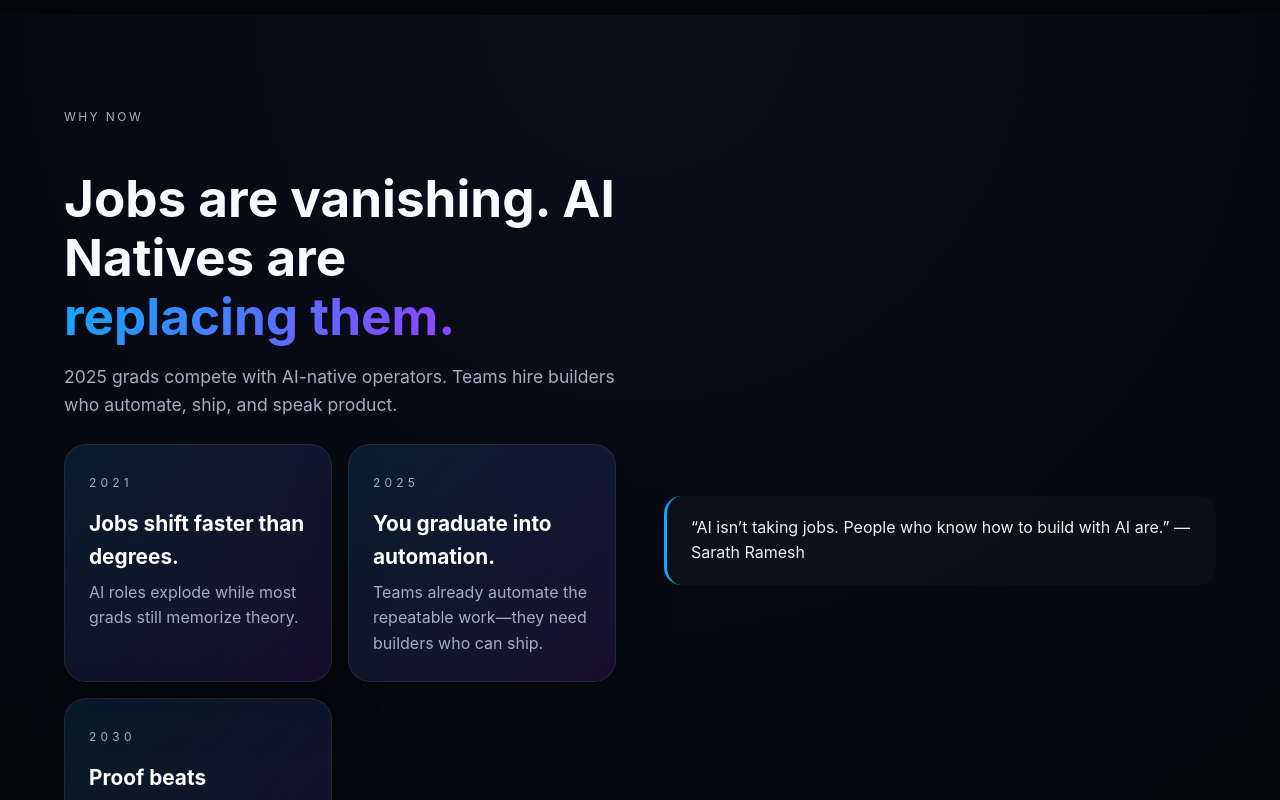
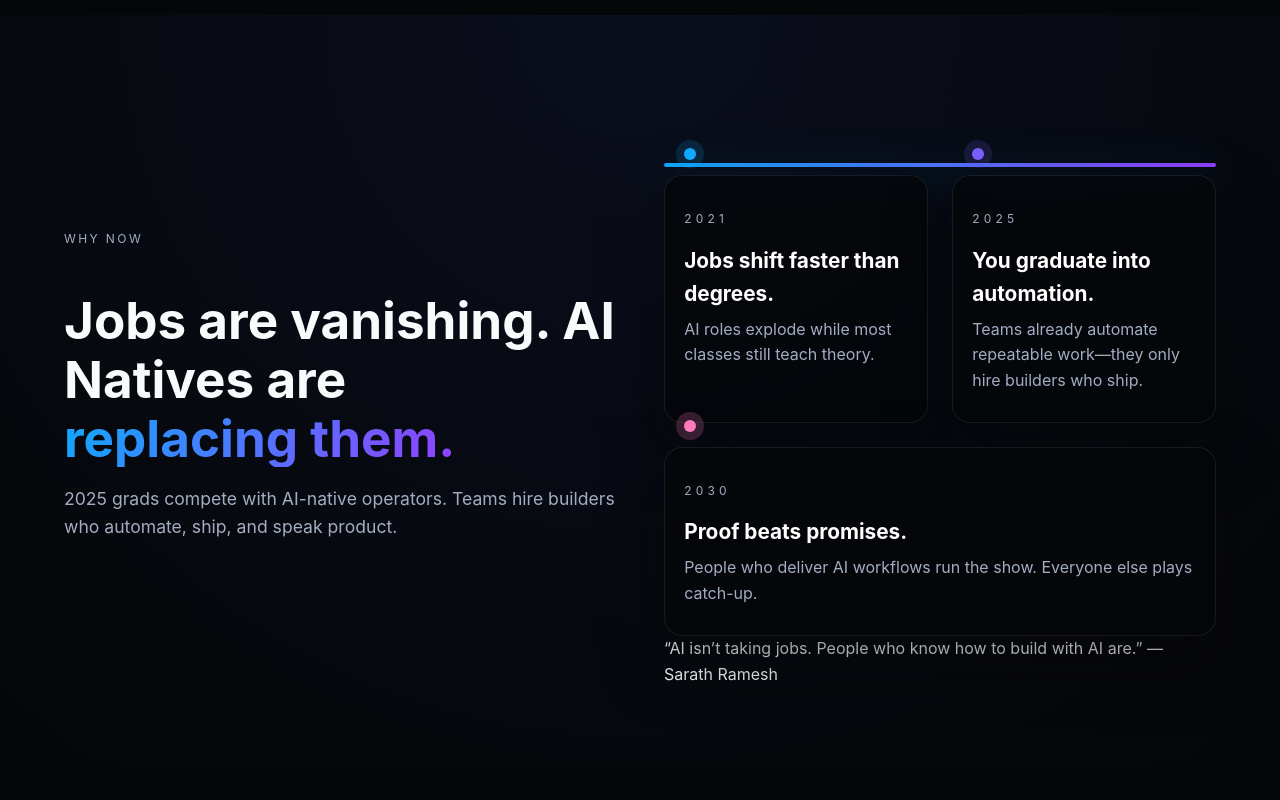
Before and after one commit to kagrawal29/ai-native-internship-next, a Next.js app: page / in a window 1280 px wide. Shown: the part 1940-2740 px from the top of the page. Built offline with nearby package versions, Linux system fonts and the light colour scheme.

Commit message:
Turn why now layout into full-width timeline

```diff
--- a/app/components/WhyNowSection.tsx
+++ b/app/components/WhyNowSection.tsx
@@ -8,25 +8,26 @@ export function WhyNowSection() {
             Jobs are vanishing. AI Natives are <span className="hero-gradient">replacing them.</span>
           </h2>
           <p className="why-intro">2025 grads compete with AI-native operators. Teams hire builders who automate, ship, and speak product.</p>
-          <div className="why-timeline">
-            <article>
+        </div>
+        <div className="why-timeline">
+          <div className="timeline-line" aria-hidden="true" />
+          <div className="timeline-steps">
+            <div className="timeline-node">
               <span>2021</span>
               <h3>Jobs shift faster than degrees.</h3>
-              <p>AI roles explode while most grads still memorize theory.</p>
-            </article>
-            <article>
+              <p>AI roles explode while most classes still teach theory.</p>
+            </div>
+            <div className="timeline-node">
               <span>2025</span>
               <h3>You graduate into automation.</h3>
-              <p>Teams already automate the repeatable work—they need builders who can ship.</p>
-            </article>
-            <article>
+              <p>Teams already automate repeatable work—they only hire builders who ship.</p>
+            </div>
+            <div className="timeline-node">
               <span>2030</span>
               <h3>Proof beats promises.</h3>
-              <p>People who ship AI workflows run the show. Everyone else plays catch-up.</p>
-            </article>
+              <p>People who deliver AI workflows run the show. Everyone else plays catch-up.</p>
+            </div>
           </div>
-        </div>
-        <div className="why-panel">
           <p className="why-quote-inline">“AI isn’t taking jobs. People who know how to build with AI are.” — Sarath Ramesh</p>
         </div>
       </div>
--- a/app/styles.css
+++ b/app/styles.css
@@ -381,57 +381,91 @@ img {
   margin-bottom: 1.5rem;
 }
 
-.why-stats {
-  display: grid;
-  gap: 1rem;
-  grid-template-columns: repeat(auto-fit, minmax(220px, 1fr));
-  margin-bottom: 1.5rem;
+.why-timeline {
+  margin-top: 2rem;
+  position: relative;
+  padding-top: 3rem;
 }
 
-.why-timeline {
-  display: grid;
-  gap: 1rem;
-  grid-template-columns: repeat(auto-fit, minmax(220px, 1fr));
-  margin-top: 1.5rem;
+.timeline-line {
+  position: absolute;
+  left: 0;
+  right: 0;
+  top: 2.2rem;
+  height: 4px;
+  border-radius: 999px;
+  background: linear-gradient(90deg, #0fa9ff, #9340ff);
+  filter: drop-shadow(0 5px 20px rgba(15, 169, 255, 0.4));
 }
 
-.why-timeline article {
-  padding: 1.5rem;
-  border-radius: 22px;
-  border: 1px solid rgba(255, 255, 255, 0.08);
-  background: linear-gradient(135deg, rgba(15, 169, 255, 0.12), rgba(147, 64, 255, 0.12));
-  box-shadow: 0 20px 50px rgba(5, 6, 8, 0.4);
+.timeline-steps {
+  display: flex;
+  flex-wrap: wrap;
+  gap: 1.5rem;
+  justify-content: space-between;
 }
 
-.why-timeline span {
+.timeline-node {
+  flex: 1 1 220px;
+  padding: 1.8rem 1.2rem;
+  border-radius: 18px;
+  background: rgba(5, 6, 8, 0.75);
+  border: 1px solid rgba(255, 255, 255, 0.08);
+  position: relative;
+  box-shadow: 0 25px 60px rgba(5, 6, 8, 0.5);
+}
+
+.timeline-node::before {
+  content: "";
+  position: absolute;
+  top: -28px;
+  left: 1.2rem;
+  width: 12px;
+  height: 12px;
+  border-radius: 50%;
+  background: #0fa9ff;
+  box-shadow: 0 0 0 8px rgba(15, 169, 255, 0.15);
+}
+
+.timeline-node:nth-child(2)::before {
+  background: #7b5eff;
+  box-shadow: 0 0 0 8px rgba(123, 94, 255, 0.15);
+}
+
+.timeline-node:nth-child(3)::before {
+  background: #ff7abd;
+  box-shadow: 0 0 0 8px rgba(255, 122, 189, 0.2);
+}
+
+.timeline-node span {
   font-size: 0.75rem;
   letter-spacing: 0.35em;
   text-transform: uppercase;
   color: var(--text-muted);
 }
 
-.why-timeline h3 {
+.timeline-node h3 {
   margin: 0.8rem 0 0.4rem;
   font-size: 1.3rem;
   color: #fff;
 }
 
-.why-timeline p {
+.timeline-node p {
   margin: 0;
   color: var(--text-muted);
 }
 
 .why-panel {
   margin-top: 1.5rem;
-  padding: 1.2rem 1.5rem;
+  padding: 1rem 1.5rem;
   border-left: 3px solid #0fa9ff;
   background: rgba(255, 255, 255, 0.02);
   border-radius: 18px;
+  color: #e9edff;
 }
 
 .why-quote-inline {
   margin: 0;
-  color: #e9edff;
   font-size: 1rem;
 }
 
```
